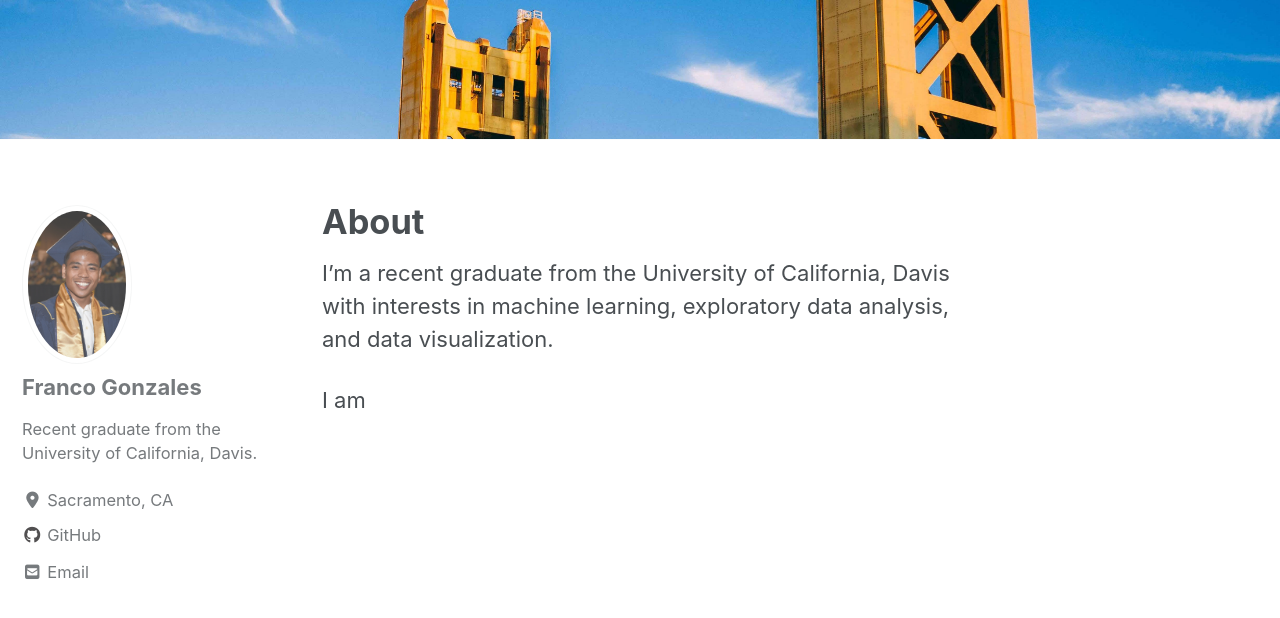
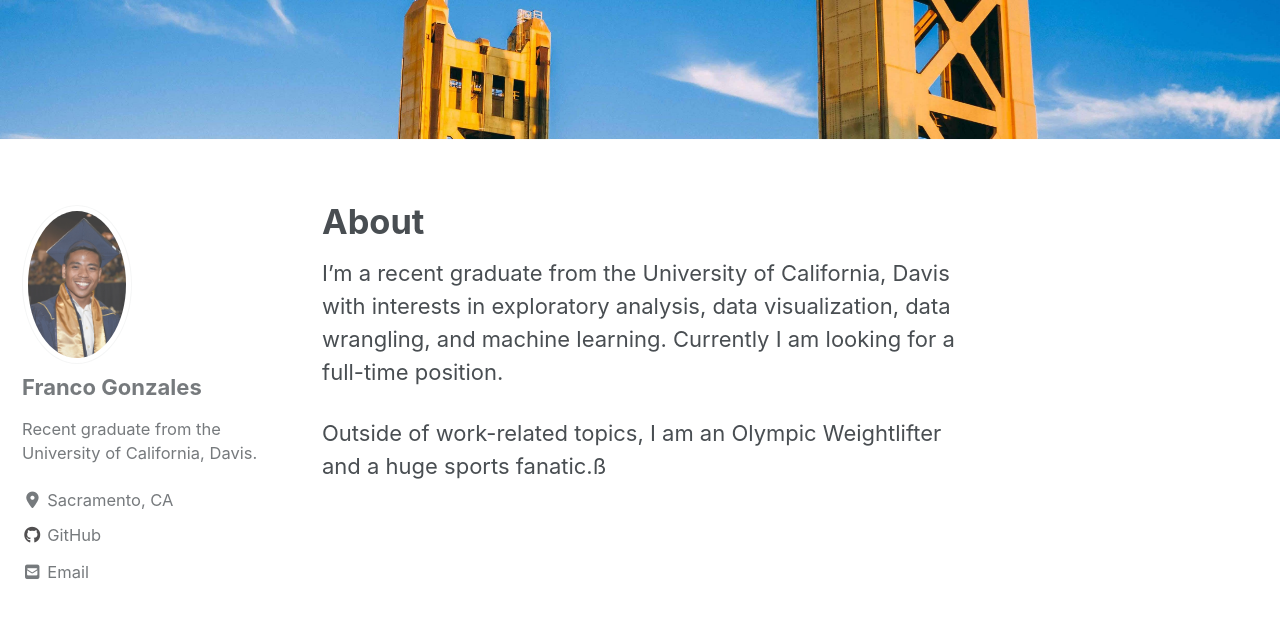
Before and after one commit to francogonzales/francogonzales.github.io, a Jekyll site: the page built from _pages/about.md, in a window 1280 px wide and 900 px high, scrolled down 364 px. Shown: the top 618 px of the window. Built offline with Jekyll 4.4.1, drawn with Linux system fonts in a browser that asks for light colours; cached includes are drawn as plain includes; nearby versions of some CDN libraries.

Commit message:
finished 404 and about

```diff
--- a/_pages/about.md
+++ b/_pages/about.md
@@ -5,6 +5,6 @@ header:
     image: "/images/header.jpg"
 ---
 
-I'm a recent graduate from the University of California, Davis with interests in machine learning, exploratory data analysis, and data visualization.
+I'm a recent graduate from the University of California, Davis with interests in exploratory analysis, data visualization, data wrangling, and machine learning. Currently I am looking for a full-time position.
 
-I am
+Outside of work-related topics, I am an Olympic Weightlifter and a huge sports fanatic.ß
```
Also changed, not shown: 1 other file.
